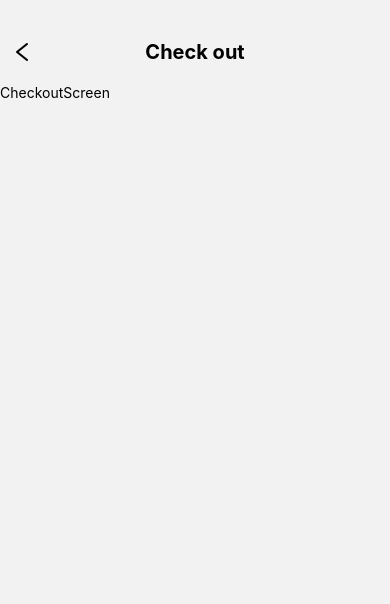
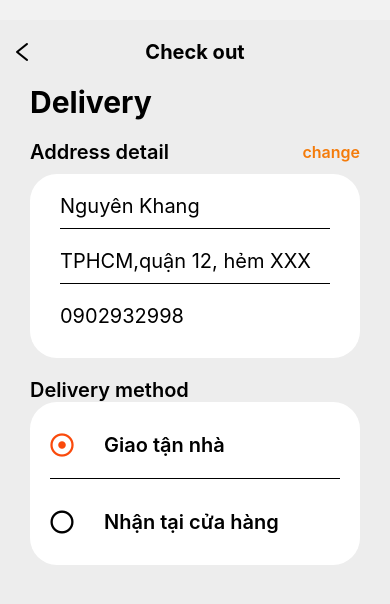
Before and after one commit to nguyenkhang-gif/food-app, a React Native app: screen /Checkout in a window 390 px wide. Shown: the top 604 px of the page. Built offline with nearby package versions, Linux system fonts and the light colour scheme; no server answers.

Commit message:
call pi in home screen but not in fav

```diff
--- /dev/null
+++ b/Funstions.js
@@ -0,0 +1,13 @@
+import { productsData } from "./db"
+
+
+
+export  const getimurlwithID = (ID) => {
+    let temp
+    productsData.forEach(item => {
+        if (item.id == ID) {
+            temp = item.imgurl
+        }
+    })
+    return temp
+}
--- /dev/null
+++ b/apicalls.js
@@ -0,0 +1,24 @@
+import axios from "axios";
+export  const getAllProduct = async ([data,setdata]) => {
+    // let final
+    try{
+        axios.get(`http://10.0.2.2//food-app-api/product/read.php`)
+        .then((res) => {
+            // console.log(res.data)
+            setdata(res.data)
+        })
+    }catch(err){
+
+    }
+        // axios.post(`http://10.0.2.2//food-app-api/test.php`, { content: 'nguyen', dcontent: 1 })
+        // .then((res) => {
+        //     console.log(JSON.stringify(res.data[0]))
+        //     setTempData(res.data)
+        //     alert('work')
+        // }) .catch((error) => {
+        //     // Handle any errors that occur
+        //     console.error(error);
+        // });
+
+    // return final
+}
--- /dev/null
+++ b/component/Checkbox.js
@@ -0,0 +1,27 @@
+import { StyleSheet, Text, View, TouchableOpacity } from 'react-native'
+import React, { useEffect, useState } from 'react'
+import { Entypo } from '@expo/vector-icons';
+import { FontAwesome5 } from '@expo/vector-icons';
+// import { TouchableOpacity } from 'react-native-gesture-handler';
+const Checkbox = ({ checked, onchange }) => {
+    const [ischecked, setIsChecked] = useState()
+    useEffect(() => {
+        setIsChecked(checked)
+    }, [checked])
+    return (
+        <View >
+            {ischecked == true ?
+                <TouchableOpacity onPress={() => onchange()}>
+                    <FontAwesome5 name="dot-circle" size={24} color="#FA4A0C" />
+                </TouchableOpacity> :
+                <TouchableOpacity onPress={() => onchange()}>
+                    <Entypo name="circle" size={24} color="black" />
+                </TouchableOpacity>
+            }
+        </View>
+    )
+}
+
+export default Checkbox
+
+const styles = StyleSheet.create({})
--- a/db.js
+++ b/db.js
@@ -1,3 +1,12 @@
+export const userInfo=[
+    {
+        ID:1,
+        Name:"Nguyên Khang",
+        email:'nguyennguyenkhang915@gmail.com',
+        PhoneNum:'0902932998'
+    }
+]
+
 export const productsData = [
     {
         id: 1,
@@ -149,5 +158,37 @@ export const allcartitem = [
 ]
 
 
+export const alluserAdress = [
+    {
+        ID:1,
+        des:'TPHCM,quận 12, hẻm XXX'
+    },
+    {
+        ID:1,
+        des:'TPHCM,quận 12, hẻm XXX'
+    },
+    {
+        ID:1,
+        des:'TPHCM,quận 12, hẻm XXX'
+    },
+    {
+        ID:1,
+        des:'TPHCM,quận 12, hẻm XXX'
+    },
+    {
+        ID:1,
+        des:'TPHCM,quận 12, hẻm XXX'
+    },
+    {
+        ID:1,
+        des:'TPHCM,quận 12, hẻm XXX'
+    },
+    {
+        ID:1,
+        des:'TPHCM,quận 12, hẻm XXX'
+    },
+]
+
+
 
 // check out
--- a/screens/CartScreen.js
+++ b/screens/CartScreen.js
@@ -183,7 +183,7 @@ const CartScreen = ({ navigation, route }) => {
                     </Text>
                 </View>
                 {/* end of total */}
-                <TouchableOpacity onPress={() => { navigation.navigate('Checkout', { data: mainData }) }}>
+                <TouchableOpacity onPress={() => { navigation.navigate('Checkout', {mainData,total:getTotalPRice() }) }}>
                     <View style={[{ width: 300, height: 50, backgroundColor: '#FA4A0C', borderRadius: 40, justifyContent: 'center', alignItems: 'center' }, styles.buttonShadowEff]}>
                         <Text style={{ color: '#F6F6F9', fontSize: 18, fontWeight: 600 }}>
                             Thanh toán
--- a/screens/CheckoutScreen.js
+++ b/screens/CheckoutScreen.js
@@ -1,15 +1,42 @@
-import { View, Text, TouchableOpacity } from 'react-native'
+import { View, Text, TouchableOpacity, ScrollView ,CheckBox} from 'react-native'
 import { AntDesign } from '@expo/vector-icons';
-import React from 'react'
+import React, { useEffect, useState } from 'react'
+import { userInfo, alluserAdress } from '../db.js'
+import { TextInput } from 'react-native-gesture-handler';
+import Checkbox from '../component/Checkbox.js';
+const CheckoutScreen = ({ navigation, route, mainData }) => {
+    // user
+    const [user, setUser] = useState()
 
-const CheckoutScreen = ({ navigation,route }) => {
+
+    // sử lý lấy địa chỉ bằng ID
+    const getAddressWithID = (ID) => {
+        let temp
+        alluserAdress.forEach(item => {
+            if (item.ID == ID) {
+                temp = item.des
+            }
+        })
+
+        return temp
+    }
+
+    // sử lý check or uncheck
+    const [deliveryPickup,setDeliveryPickup]= useState([true,false])
+
+
+    useEffect(() => {
+        setUser(userInfo[0])
+    }, [])
+
     return (
-        <View style={{ marginTop: 20, flex: 1 }}>
+        <View style={{ marginTop: 20, flex: 1, backgroundColor: '#EDEDED' }}>
             {/* headers */}
             <View style={{ flexDirection: 'row', height: 24, marginTop: 20, marginBottom: 20, position: 'relative', justifyContent: 'center', alignItems: 'center', paddingHorizontal: 20 }}>
                 <TouchableOpacity onPress={() => { navigation.goBack() }} style={{ position: 'absolute', left: 10 }}>
                     <AntDesign name="left" size={24} color="black" />
                 </TouchableOpacity>
+
                 <View>
                     <Text style={{ fontSize: 20, fontWeight: '700' }}>
                         Check out
@@ -19,9 +46,104 @@ const CheckoutScreen = ({ navigation,route }) => {
 
 
             {/* main */}
+            <ScrollView
+                style={{
+                    // backgroundColor: 'blue',
+                    flex: 1,
+                    paddingHorizontal: 30,
+                }}
+            >
+                {/* Delivery header */}
+                <View
+                    style={{
+                        alignItems: 'flex-start',
+                    }}
+                >
+                    <Text
+                        style={{
+                            fontSize: 30,
+                            fontWeight: '700'
+                        }}
+                    >
+                        Delivery
+                    </Text>
+                </View>
+                {/* end of Delivery header */}
 
+
+                {/* Address detail and change */}
+                <View style={{
+                    alignItems: 'center',
+                    flexDirection: 'row',
+                    justifyContent: 'space-between',
+                    marginTop: 20
+                }}>
+                    <Text style={{
+                        fontSize: 20,
+                        fontWeight: '600'
+                    }}  >
+                        Address detail
+                    </Text>
+                    <TouchableOpacity>
+                        <Text style={{
+                            fontSize: 16,
+                            fontWeight: '600',
+                            color: '#F47B0A'
+                        }}>
+                            change
+                        </Text>
+                    </TouchableOpacity>
+                </View>
+                {/* end of Address detail and change */}
+                {/* user name adress phone Number */}
+                <View style={{ backgroundColor: 'white', padding: 10, borderRadius: 27, marginTop: 10 }}>
+                    <Text style={{ margin: 10, paddingBottom: 10, borderBottomColor: '#000000', borderBottomWidth: 0.5, marginHorizontal: 20, fontSize: 20 }}>
+                        {user?.Name}
+                    </Text>
+                    <Text style={{ margin: 10, paddingBottom: 10, borderBottomColor: '#000000', borderBottomWidth: 0.5, marginHorizontal: 20, fontSize: 20 }}>
+                        {user ? getAddressWithID(user.ID) : null}
+                    </Text>
+                    <Text style={{ margin: 10, paddingBottom: 10, marginHorizontal: 20, fontSize: 20 }}>
+                        {user?.PhoneNum}
+                    </Text>
+                </View>
+                {/* end of user name adress phone Number */}
+
+
+                {/* delivery methods */}
+                {/* header delivery method */}
+                <View style={{ marginTop: 20 }}>
+                    <Text style={{
+                        fontSize: 20,
+                        fontWeight: '600'
+                    }}>
+                        Delivery method
+                    </Text>
+                </View>
+                {/* end of  header delivery method */}
+
+                {/* Door delivery or Pick up */}
+                    <View style={{backgroundColor:'white',borderRadius:27}}>
+                        <View style={{flexDirection:'row', margin:20,alignItems:'center',marginTop:30,paddingBottom:20,borderBottomColor: '#000000', borderBottomWidth: 0.5}}>
+                            <Checkbox checked={deliveryPickup[0]} onchange={()=>{setDeliveryPickup([true,false])}}/>
+                            <Text style={{marginLeft:30,fontSize:20,fontWeight:'600'}}>
+                                Giao tận nhà
+                            </Text>
+                        </View>
+                        <View style={{flexDirection:'row', margin:20,alignItems:'center',marginVertical:10,paddingBottom:20}}>
+                            <Checkbox checked={deliveryPickup[1]} onchange={()=>{setDeliveryPickup([false,true])}}/>
+                            <Text style={{marginLeft:30,fontSize:20,fontWeight:'600'}}>
+                                Nhận tại cửa hàng
+                            </Text>
+                        </View>
+                    </View>
+                {/* end of  Door delivery or Pick up */}
+
+                {/* end of delivery methods */}
+
+            </ScrollView>
             {/* end of main */}
-            <Text>CheckoutScreen</Text>
+            {/* <Text>CheckoutScreen</Text> */}
         </View>
     )
 }
--- a/screens/HomeScreen.js
+++ b/screens/HomeScreen.js
@@ -5,20 +5,33 @@ import { Feather } from '@expo/vector-icons';
 import { AntDesign } from '@expo/vector-icons';
 import { Image } from 'react-native';
 import { productsData } from '../db';
+import axios from 'axios';
 import { NavigationContainer } from '@react-navigation/native';
 import { createNativeStackNavigator } from '@react-navigation/native-stack';
 import { createBottomTabNavigator } from '@react-navigation/bottom-tabs';
+import { getAllProduct } from '../apicalls';
 
 
 const HomeScreen = ({ navigation }) => {
 
 
+    const getimurlwithID = (ID) => {
+        let temp
+        productsData.forEach(item => {
+            if (item.id == ID) {
+                temp = item.imgurl
+            }
+        })
+        return temp
+    }
+
     const [foodData, setFoodData] = useState([])
+
     useEffect(() => {
 
+        getAllProduct([foodData, setFoodData])
 
-        //
-        setFoodData(productsData)
+        // setFoodData(productsData)
         // fetchFoodData()
     }, [])
     // fetch data
@@ -97,7 +110,7 @@ const HomeScreen = ({ navigation }) => {
                         right: 20,
                         top: -20
                     }}>
-                        <TouchableOpacity onPress={() => { navigation.navigate('SearchProduct',{searchValue:''}) }}>
+                        <TouchableOpacity onPress={() => { navigation.navigate('SearchProduct', { searchValue: '' }) }}>
                             <Text style={{ color: '#FA4A0C', fontWeight: '600' }}>see more</Text>
                         </TouchableOpacity>
                     </View>
@@ -122,11 +135,11 @@ const HomeScreen = ({ navigation }) => {
                         data={foodData}
                         renderItem={({ item }) => {
                             return (
-                                <TouchableOpacity onPress={()=>{navigation.navigate('Fooditemdetails',{ID:item.id})}}>
+                                <TouchableOpacity onPress={() => { navigation.navigate('Fooditemdetails', { ID: item.ID }) }}>
 
                                     <View style={[{ marginTop: 40, height: 160, width: 140, borderRadius: 15, backgroundColor: 'white', justifyContent: 'space-evenly', alignItems: 'center', margin: 20 }, styles.shadowEff]}>
                                         <Image
-                                            source={item.imgurl}
+                                            source={getimurlwithID(item.ID)}
                                             style={{ width: 100, height: 100, resizeMode: 'cover', borderRadius: 50, top: -40 }}
                                         />
                                         <View style={{ top: -25 }}>
@@ -136,7 +149,7 @@ const HomeScreen = ({ navigation }) => {
                                         </View>
                                         <View style={{ top: -15 }}>
                                             <Text style={{ fontSize: 18, fontWeight: '700', color: '#FA4A0C' }}>
-                                                20000 đ
+                                                {item.price} đ
                                             </Text>
                                         </View>
                                     </View>
@@ -144,7 +157,7 @@ const HomeScreen = ({ navigation }) => {
                             )
                         }}
                         horizontal={true}
-                        keyExtractor={(item) => item.id}
+                        keyExtractor={(item) => item.ID}
                     />
                     {/* end of one product */}
                 </View>
```
Also changed, not shown: package.json (+4 -3 lines), screens/FoodDetailsScreen.js (+14 -4 lines), 1 other file (tests, documents, lock files or other folders).
